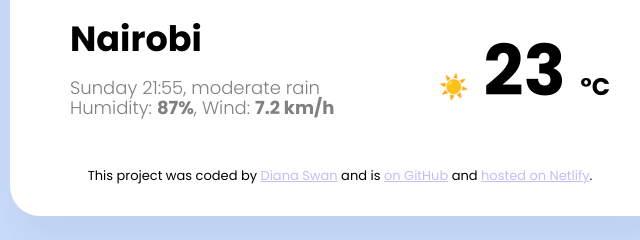
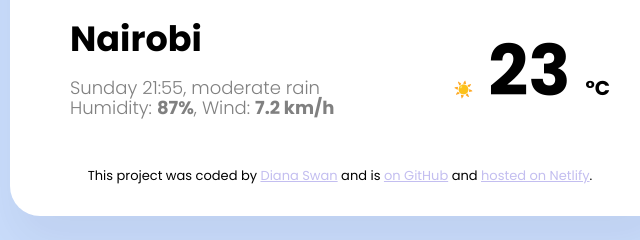
Before and after one commit to DianaSwan/WeatherAppWeek7, a website: page index.html in a window 1280 px wide. Shown: the part 160-400 px from the top of the page, 300-940 px from the left. Drawn offline with Linux system fonts and the light colour scheme.

Commit message:
More CSS changes temp icon and unit

```diff
--- a/src/styles.css
+++ b/src/styles.css
@@ -60,15 +60,17 @@ main {
 }
 
 .current-temperature-icon {
-  font-size: 24px;
-  margin-top: 10px;
+  font-size: 1rem;
+  position: relative;
+  margin-top: 8px;
   margin-left: 10px;
 }
 
 .current-temperature-unit {
-  font-size: 24px;
-  margin-top: 6px;
+  font-size: 20px;
+  margin-top: 4px;
 }
+
 footer {
   text-align: center;
   font-size: 13px;
```
